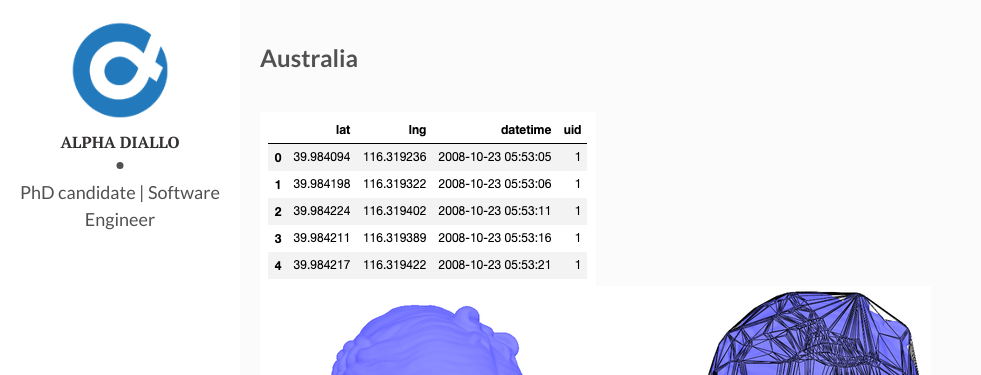
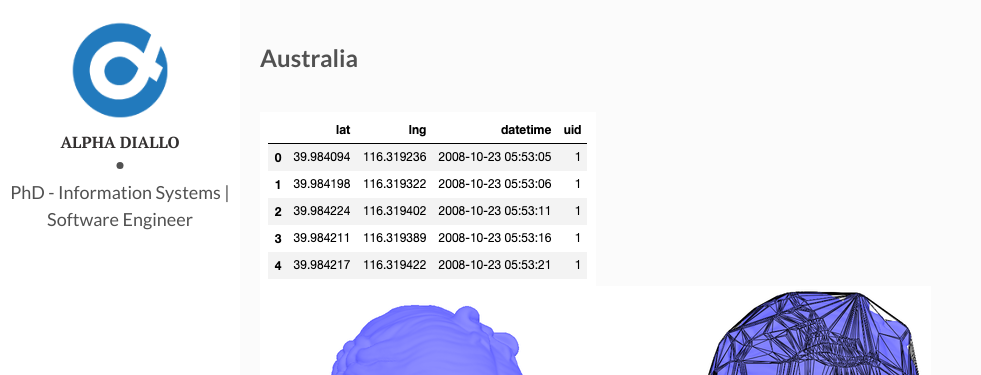
Before and after one commit to alphasldiallo/alphasldiallo.github.io, a Jekyll site: the page built from gallery.md, in a window 1280 px wide. Shown: the top 375 px of the page, without its empty margins (0-981 px from the left). Built offline with Jekyll 4.4.1, drawn with Linux system fonts in a browser that asks for light colours.

Commit message:
Title updated

```diff
--- a/_config.yml
+++ b/_config.yml
@@ -6,7 +6,7 @@ url: alphasldiallo.github.io
 relative_url: https://alphasldiallo.github.io
 author: Alpha Diallo
 author-img: alpha-diallo.png
-about-author: PhD candidate | Software Engineer
+about-author: PhD - Information Systems | Software Engineer
 social-twitter: alphadl9
 social-github: alphasldiallo
 social-linkedin: alpha-diallo-09
```
